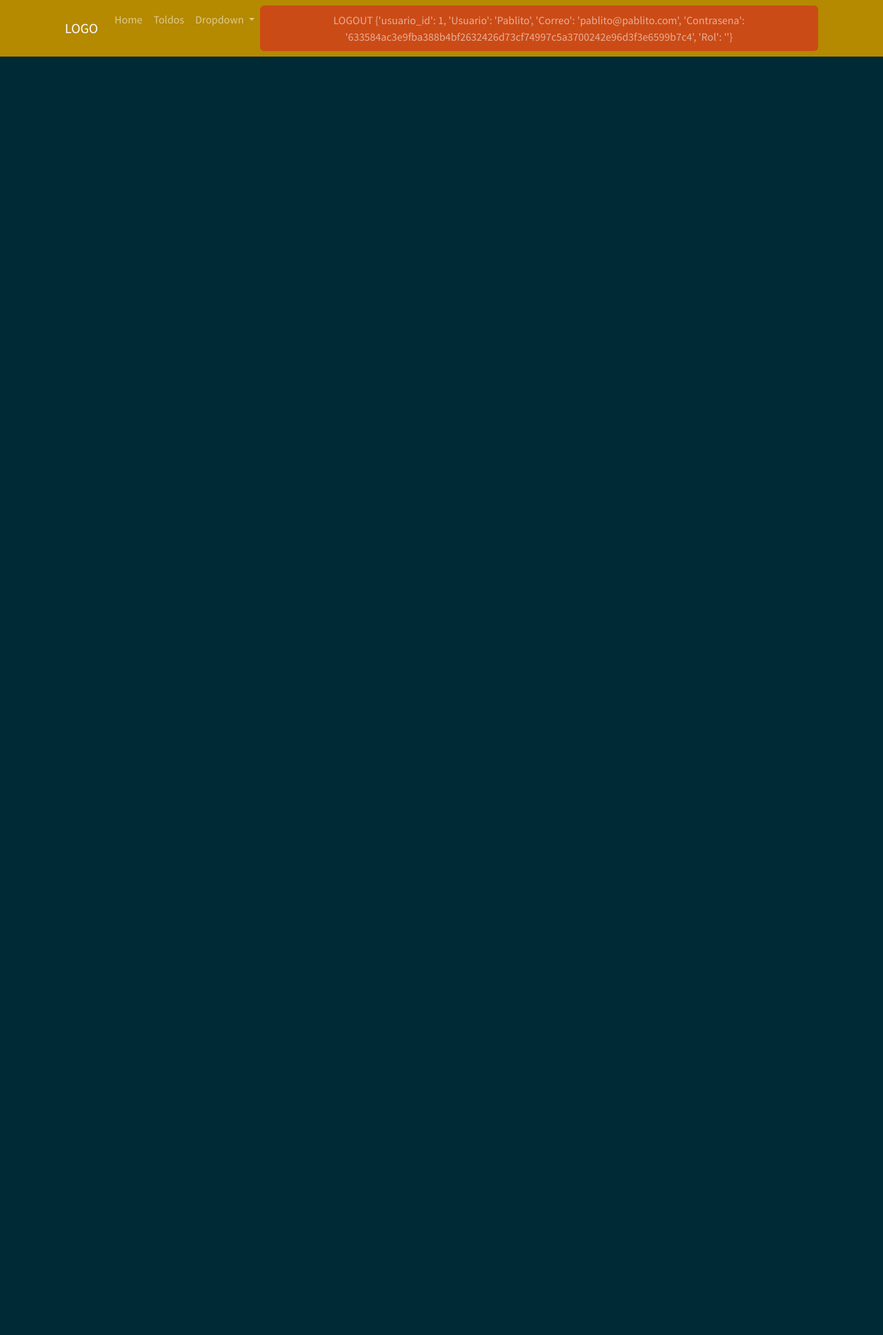
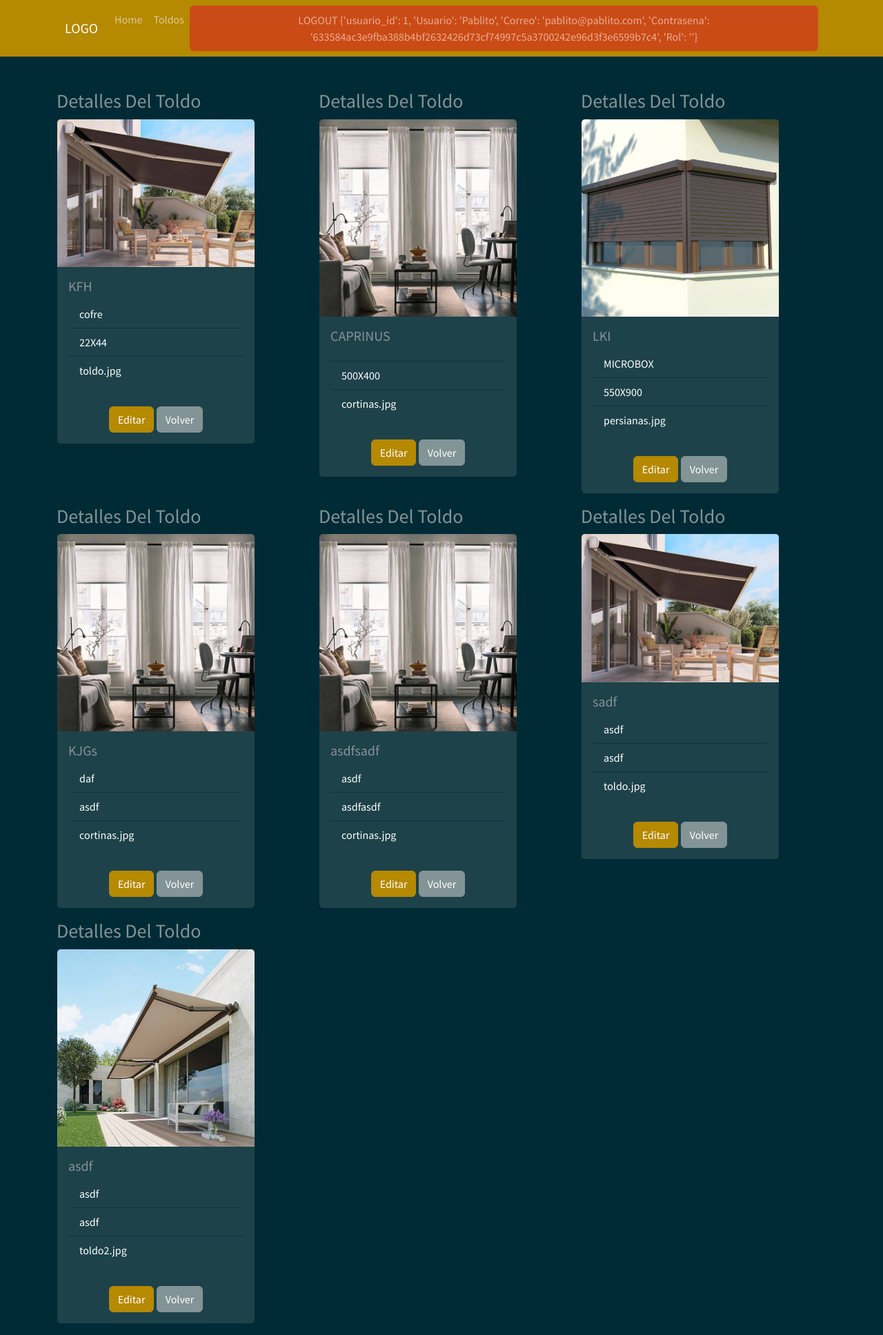
Before and after one commit to pmolina4/MolinaWebDesign, a Flask app: page /toldo_user in a window 1280 px wide. Shown: the whole page at 69% size. Before the commit the page ends 82 px from the top, so only its background shows below. Run offline with Flask 3, Linux system fonts and the light colour scheme; a user stored in the database is signed in; some libraries are stand-ins or nearby versions.

Commit message:
indes ususario

```diff
--- /dev/null
+++ b/MolinaWebDesign/myapp/templates/includes/navbar_user.html
@@ -0,0 +1,32 @@
+<!-- Google Web Fonts -->
+<link rel="preconnect" href="https://fonts.gstatic.com">
+<link href="https://fonts.googleapis.com/css2?family=Poppins:wght@400;500;600;700&display=swap" rel="stylesheet">
+
+<!-- Font Awesome -->
+<link href="https://cdnjs.cloudflare.com/ajax/libs/font-awesome/5.10.0/css/all.min.css" rel="stylesheet">
+
+<div class="container-fluid bg-primary">
+    <div class="container">
+        <nav class="navbar navbar-expand-lg navbar-dark">
+            <div class="container-fluid">
+                <a class="navbar-brand" href="/inicio">LOGO</a>
+
+                <div class="collapse navbar-collapse" id="navbarSupportedContent">
+                    <ul class="navbar-nav ms-auto mb-2 mb-lg-0">
+                        <li class="nav-item">
+                            <a class="nav-link " aria-current="page" href="">Home</a>
+                        </li>
+                        <li class="nav-item">
+                            <a class="nav-link" href="/toldo_user">Toldos</a>
+                        </li>
+
+                        <li class="nav-item">
+                            <a href="/logout" class="nav-link  bg-warning btn" tabindex="-1"
+                                aria-disabled="true">LOGOUT {{usu}}</a>
+                        </li>
+                    </ul>
+                </div>
+            </div>
+        </nav>
+    </div>
+</div>
--- a/MolinaWebDesign/myapp/templates/index.html
+++ b/MolinaWebDesign/myapp/templates/index.html
@@ -26,7 +26,7 @@
                     <div class="card-body">
                         <h5 class="card-title">Toldos</h5>
                         <p class="card-text">Vea nuestro catálogo de toldos. Solicite un técnico a domicilio para facilitarle presupuesto</p>
-                        <a href="#" class="btn btn-primary">MÁS INFORMACIÓN</a>
+                        <a href="/toldo_user" class="btn btn-primary">MÁS INFORMACIÓN</a>
                     </div>
                 </div>
             </div>
--- a/MolinaWebDesign/myapp/templates/toldos_user.html
+++ b/MolinaWebDesign/myapp/templates/toldos_user.html
@@ -14,9 +14,45 @@
 
 <body>
     <!-----------------------------------NAVBAR------------------------------------------>
-    {% include 'includes/navbar.html' %}
+    {% include 'includes/navbar_user.html' %}
+    <div class="container">
+        <div class="row mt-5">
+            {% for toldo in toldos %}
+            <div class="col-4">
+                <p class="list-group">
+                <h3>Detalles Del Toldo</h3>
+                <div class="card" style="width: 18rem;">
+                    <img src="../static/style/img/{{toldo.Imagen}}" class="card-img-top" alt="...">
+                    <div class="card-body">
+                        <h5 class="card-title">
+                            {{toldo.Modelo}}
+                        </h5>
+                        <ul class="list-group list-group-flush">
+                            <li class="list-group-item">
+                                {{toldo.Tipo}}
+                            </li>
+                            <li class="list-group-item">
+                                {{toldo.Dimensiones}}
+                            </li>
+                            <li class="list-group-item">
+                                {{toldo.Imagen}}
+                            </li>
+                        </ul>
+                    </div>
+                    <div class="card-body mx-auto">
+                        <form method="POST">
+                            <button type="button" class="btn btn-primary" data-bs-target="#form"
+                                data-bs-toggle="collapse">Editar</button>
+                            <a class="btn btn-secondary" href="/toldo">Volver</a>
+                        </form>
+                    </div>
+                </div>
+                </p>
+            </div>
+            {% endfor %}
 
-
+        </div>
+    </div>
 
     <script src="https://cdn.jsdelivr.net/npm/@popperjs/core@2.10.2/dist/umd/popper.min.js"
         integrity="sha384-7+zCNj/IqJ95wo16oMtfsKbZ9ccEh31eOz1HGyDuCQ6wgnyJNSYdrPa03rtR1zdB"
--- a/MolinaWebDesign/myapp/views.py
+++ b/MolinaWebDesign/myapp/views.py
@@ -159,6 +159,9 @@ def init_views(app, db_access: dict[str, Callable]):
 
     @app.route("/toldo_user", methods=["GET", "POST"])
     def toldo_user():
+        list_toldo = db_access["list_toldos"]
+        toldos = list_toldo()
         usuario = session['usuario']
         usu = usuario
-        return render_template("toldos_user.html", usu=usu)
+
+        return render_template("toldos_user.html",toldos=toldos, usu=usu)
```
Also changed, not shown: MolinaWebDesign/instance/persianas_molina.sqlite3.
